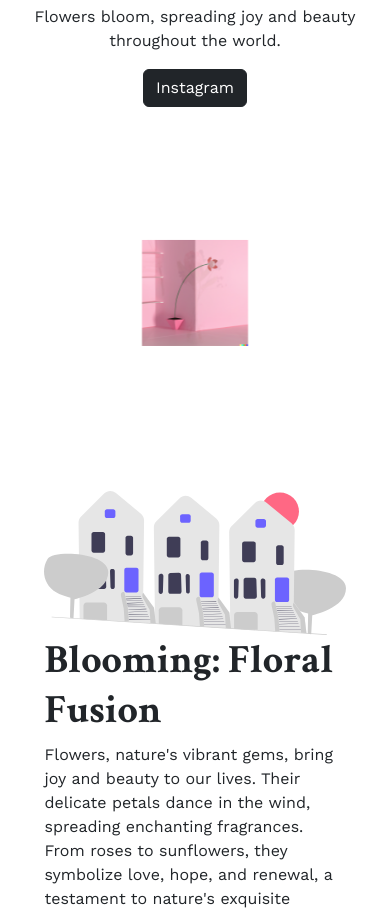
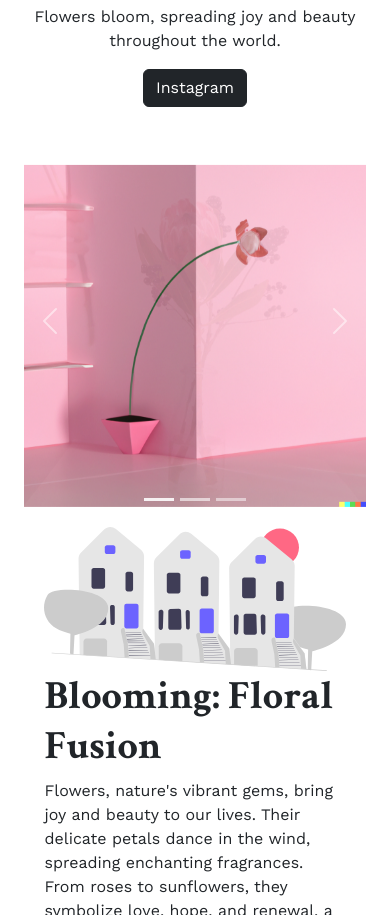
Before and after one commit to ariadnacatalano11/FINALARIADNA, a plain HTML site: page index.html in a window 390 px wide. Shown: the part 863-1778 px from the top of the page. Drawn offline with nearby package versions, Linux system fonts and the light colour scheme.

Commit message:
Update style.css

```diff
--- a/css/style.css
+++ b/css/style.css
@@ -60,9 +60,9 @@ line-height: 125%;
 
 section .carousel-item{
     padding-top: 125px;
-    padding-bottom: 145px;
-    padding-left: 118px;
-    padding-right: 118px;
+    padding-bottom: 20px;
+    padding-left: 80px;
+    padding-right: 80px;
 }
 h2 {
 
@@ -172,8 +172,11 @@ padding: 0 8.33vw !important;
 
 .header {
 
-flex-direction: column;
+
 height: auto;
 padding: 40px
   }
+  section .carousel-item{ padding-left: 0%; padding-right: 0; padding-top: 50px; padding-bottom: 20px;
+}
+
  }
```
